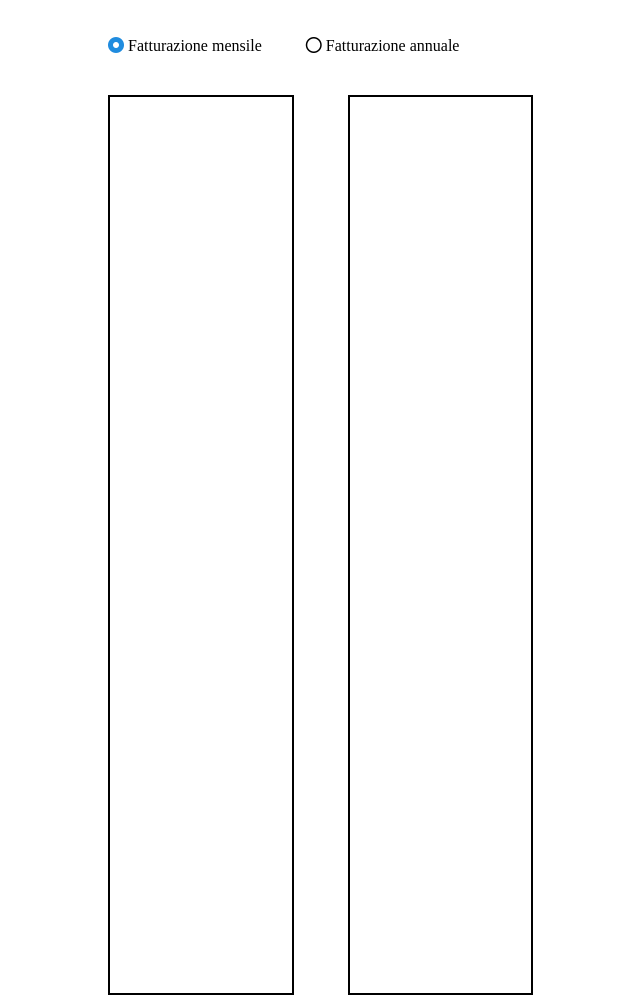
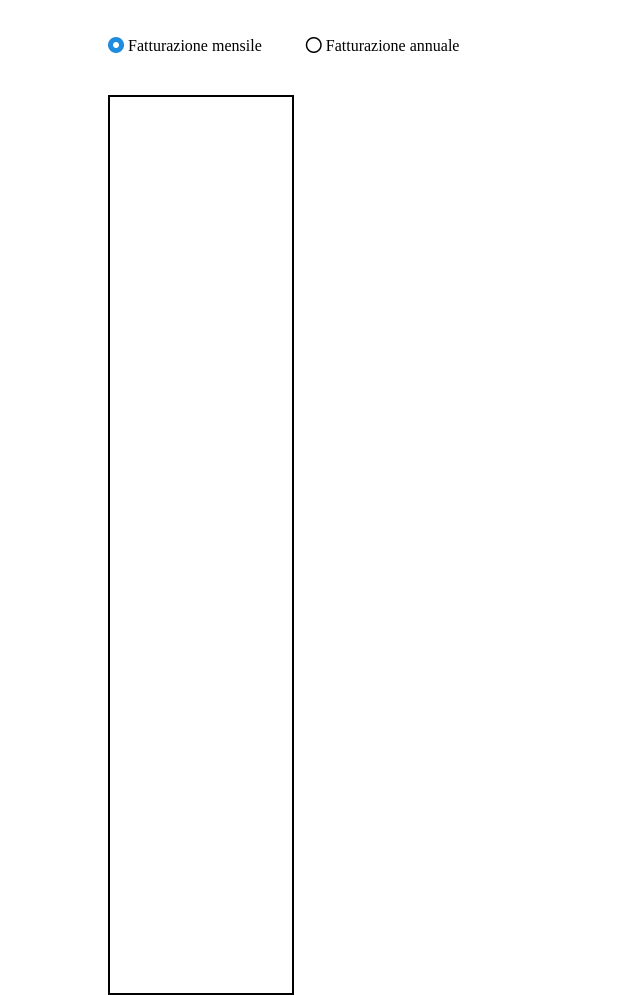
Before and after one commit to MatteoOliva/htmlcss-dropbox, a plain HTML site: page index.html in a window 1280 px wide. Shown: the part 1161-2156 px from the top of the page, without its empty margins (212-852 px from the left). Drawn offline with Linux system fonts and the light colour scheme.

Commit message:
feat: seconda sezione

```diff
--- a/css/style.css
+++ b/css/style.css
@@ -62,8 +62,6 @@ header {
 
 .main-buisiness {
   margin-top: 200px;
-  height: 1300px;
-  width: 100%;
 }
 .buisiness {
   margin: 0 auto;
@@ -93,7 +91,6 @@ h2 {
   height: 900px;
   border: 2px solid black;
   display: inline-block;
-  margin-left: 50px;
 }
 .offerta3 {
   margin-top: 40px;
--- a/index.html
+++ b/index.html
@@ -82,9 +82,7 @@
           <!--singolo-->
           <div class="offerta1"></div>
           <!--team-->
-          <div class="offerta2"></div>
           <!--azienda-->
-          <div class="offerta3"></div>
 
           <div class="buisiness-contatta"></div>
         </div>
```
